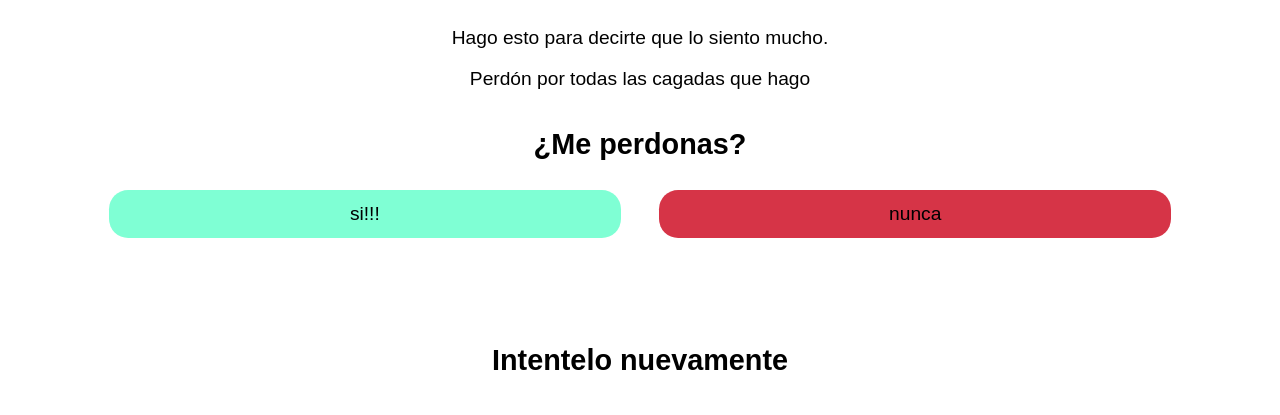
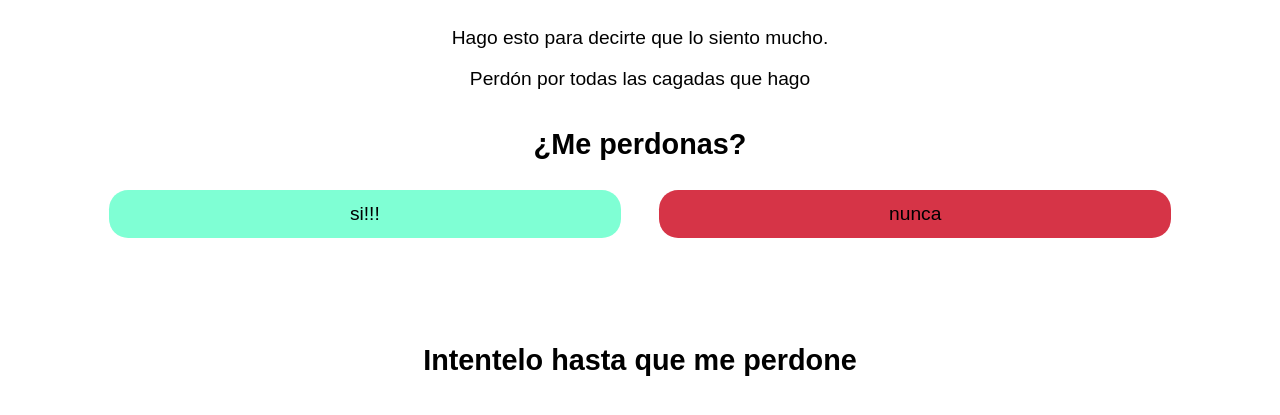
Before and after one commit to jose-garzon/perdon, a website: page index.html in a window 1280 px wide. Both pictures are taken after a click on the button "nunca". Shown: the part 249-664 px from the top of the page. Drawn offline with Linux system fonts and the light colour scheme.

Commit message:
ajuste mensaje de error

```diff
--- a/index.html
+++ b/index.html
@@ -25,7 +25,7 @@
       <img src="img/dance.gif" width="200xp" alt="">
     </div>
     <div class="display-none no-container">
-      <h2>Intentelo nuevamente</h2>
+      <h2>Intentelo hasta que me perdone</h2>
     </div>
   </div>
   <script src="index.js"></script>
```
